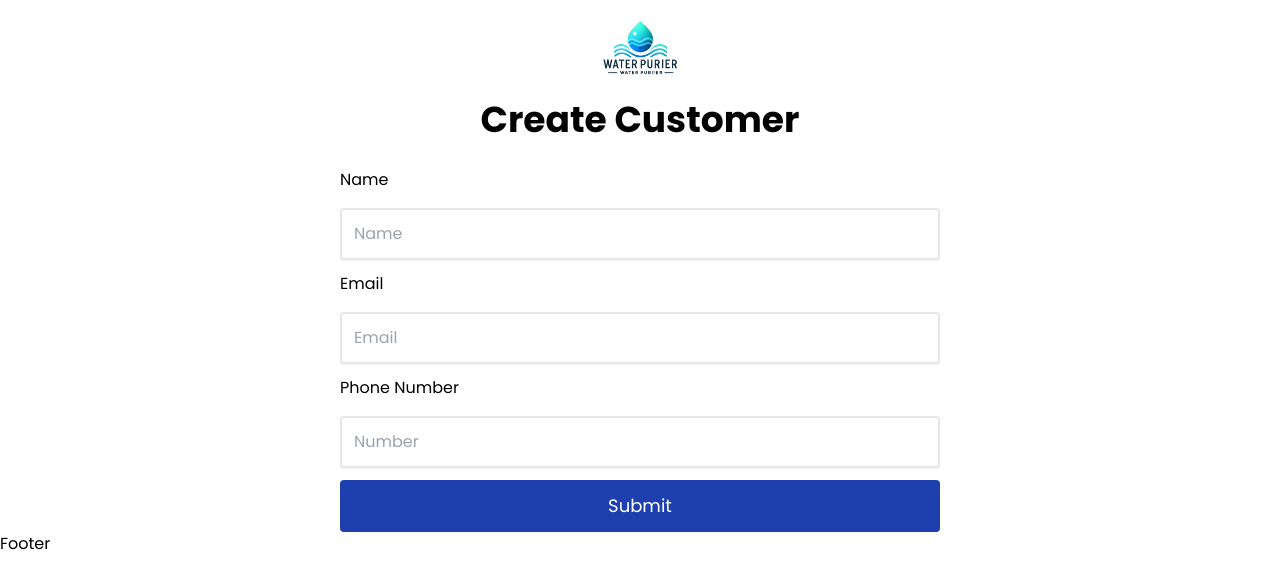
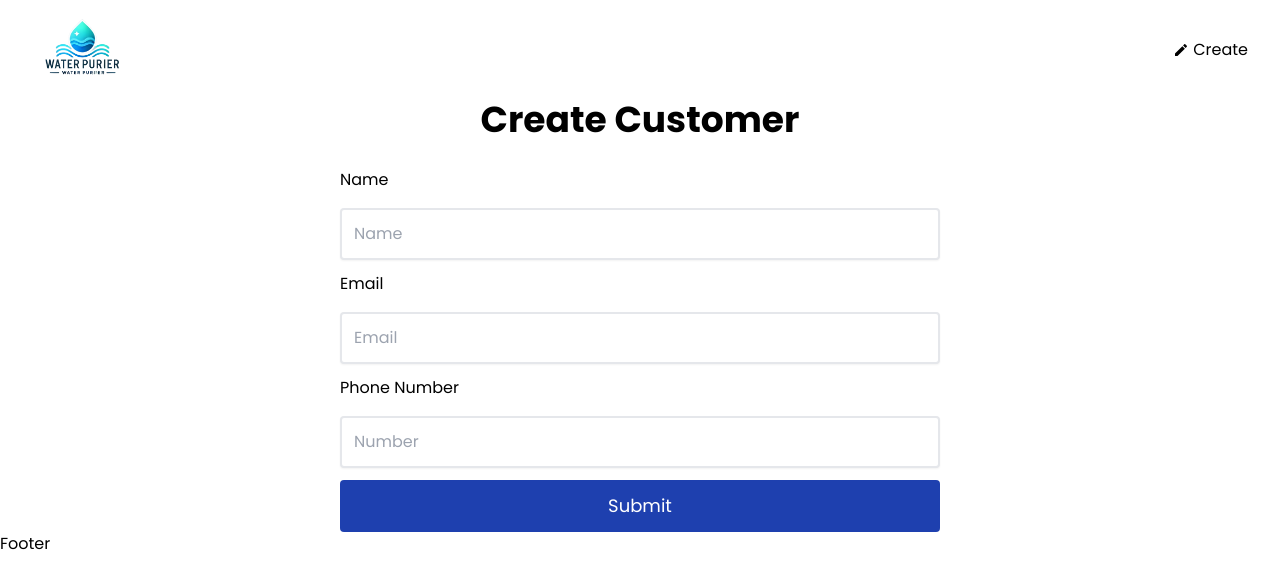
Before and after one commit to Bhavikt5/waterpurifier, a Next.js app: page /createcustomer in a window 1280 px wide. Shown: the top 588 px of the page. Built offline with nearby package versions, Linux system fonts and the light colour scheme.

Commit message:
slug change to vercel

```diff
--- a/app/api/customer/route.js
+++ b/app/api/customer/route.js
@@ -3,6 +3,7 @@ import { Customer } from "@/utils/models/customers";
 import mongoose from "mongoose";
 
 const uri = process.env.MONGODB_URI;
+
 export async function GET() {
   try {
     if (!mongoose.connection.readyState) {
--- a/components/CustomerTable/page.jsx
+++ b/components/CustomerTable/page.jsx
@@ -3,16 +3,23 @@ import { useEffect, useState } from "react";
 
 export default function CustomerTable() {
   const [customers, setCustomers] = useState([]);
+  const [loading, setLoading] = useState(true); // Track loading state
 
   useEffect(() => {
     // Fetch data from the API
     const fetchData = async () => {
       try {
-        const response = await fetch("http://localhost:3000/api/customer");
+        setLoading(true); // Show loader before fetching data
+        // const response = await fetch("http://localhost:3000/api/customer");
+        const response = await fetch(
+          "https://waterpurifier-oq62gyy8g-bhavikt5s-projects.vercel.app//api/customer"
+        );
         const data = await response.json();
         setCustomers(data.result);
       } catch (error) {
         console.error("Error fetching customer data:", error);
+      } finally {
+        setLoading(false); // Hide loader after fetching is complete
       }
     };
     fetchData();
@@ -21,6 +28,12 @@ export default function CustomerTable() {
   return (
     <div className="p-8">
       <h1 className="text-2xl font-bold mb-4 text-center">Customer Data</h1>
+      {loading ? (
+        <div className="flex justify-center items-center h-20">
+          <div className="animate-spin rounded-full h-8 w-8 border-t-4 border-blue-500 border-opacity-50"></div>
+          <span className="ml-4 text-gray-500">Loading...</span>
+        </div>
+      ) : (
         <table className="table-auto w-full border-collapse border border-gray-300">
           <thead>
             <tr className="bg-gray-100">
@@ -34,11 +47,14 @@ export default function CustomerTable() {
               <tr key={customer._id} className="text-center">
                 <td className="border border-gray-300 p-2">{customer.name}</td>
                 <td className="border border-gray-300 p-2">{customer.email}</td>
-              <td className="border border-gray-300 p-2">{customer.number}</td>
+                <td className="border border-gray-300 p-2">
+                  {customer.number}
+                </td>
               </tr>
             ))}
           </tbody>
         </table>
+      )}
     </div>
   );
 }
--- a/components/Header/page.jsx
+++ b/components/Header/page.jsx
@@ -1,10 +1,11 @@
 import Image from "next/image";
 import Link from "next/link";
 import React from "react";
+import { IoMdCreate } from "react-icons/io";
 
 const Header = () => {
   return (
-    <div className="flex justify-center align-middle">
+    <div className="flex justify-between align-middle px-8">
       <Link href="/">
         <Image
           src="/logo.webp"
@@ -13,6 +14,15 @@ const Header = () => {
           alt="Picture of the author"
         />
       </Link>
+      <div className="flex justify-center items-center">
+        <Link
+          href="/createcustomer"
+          className="flex items-center gap-1 hover:text-red-300"
+        >
+          <IoMdCreate />
+          Create
+        </Link>
+      </div>
     </div>
   );
 };
--- a/package.json
+++ b/package.json
@@ -9,10 +9,12 @@
     "lint": "next lint"
   },
   "dependencies": {
+    "cors": "^2.8.5",
     "mongoose": "^8.9.2",
     "next": "15.1.1",
     "react": "^19.0.0",
-    "react-dom": "^19.0.0"
+    "react-dom": "^19.0.0",
+    "react-icons": "^5.4.0"
   },
   "devDependencies": {
     "@eslint/eslintrc": "^3",
```
Also changed, not shown: 1 other file (tests, documents, lock files or other folders). Lines whose indentation alone changed are shown as unchanged.
